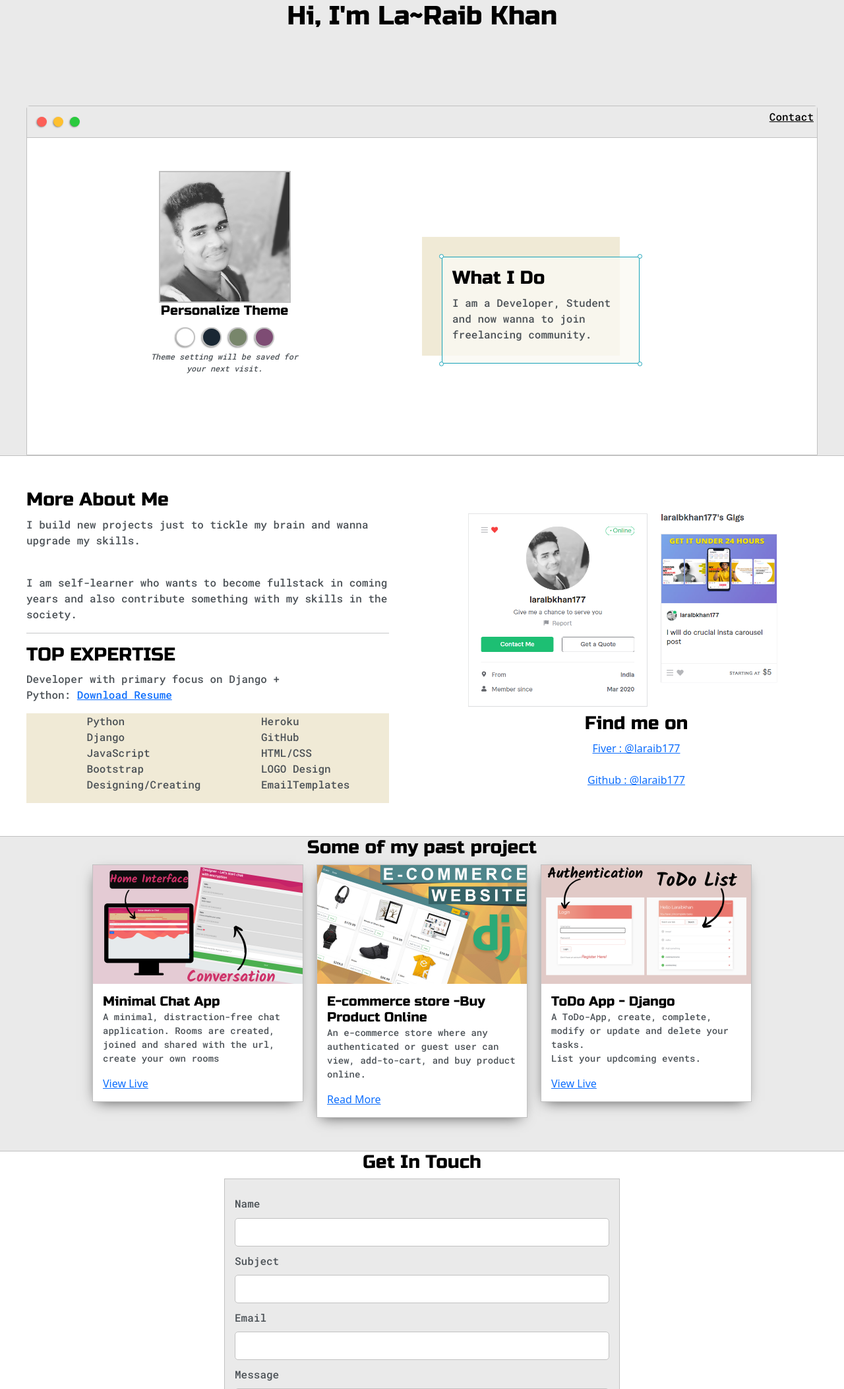
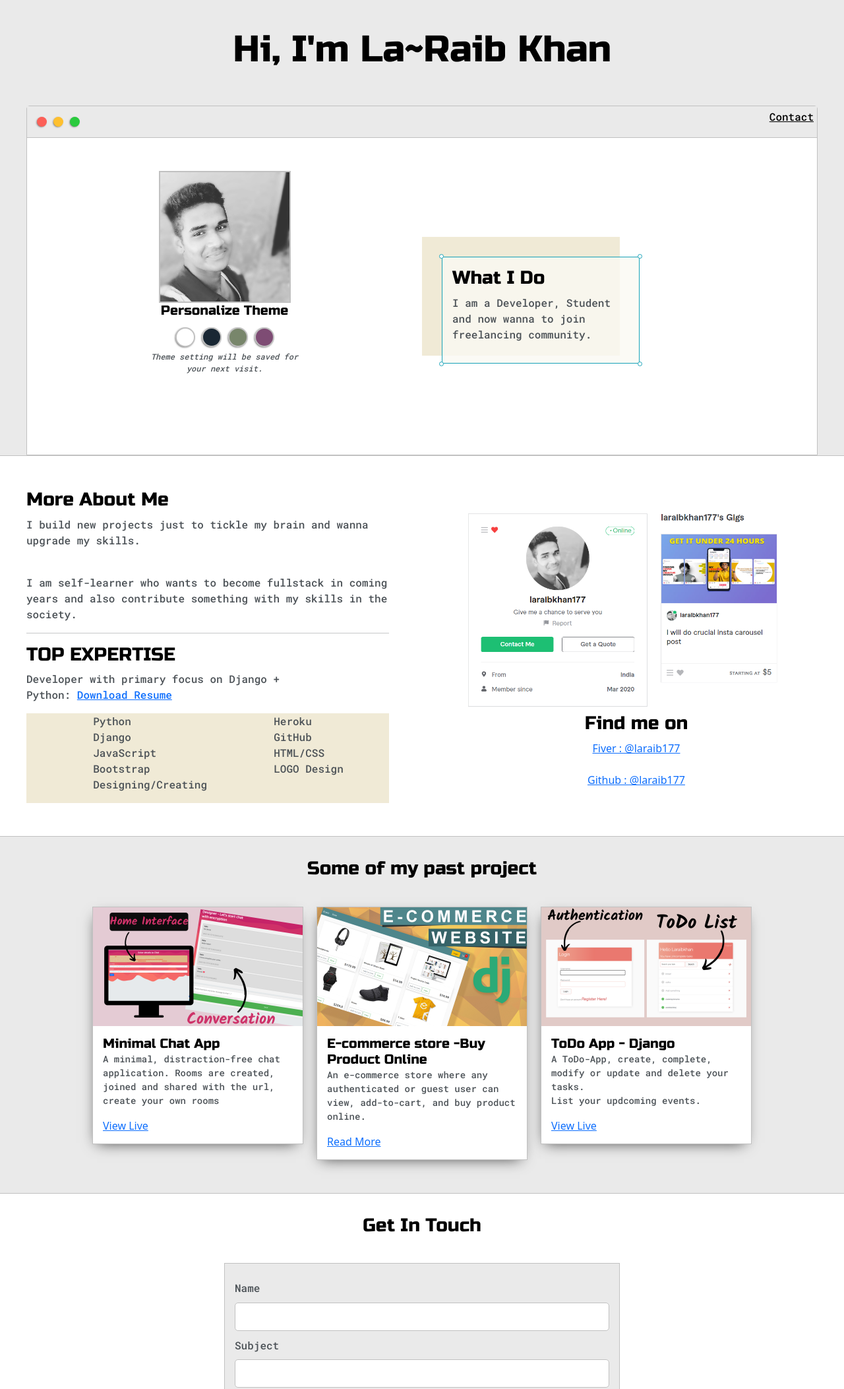
Before and after one commit to codewithgulam/rabsfolio, a Django app: page / in a window 1280 px wide. Shown: the top 2105 px of the page at 66% size. Run offline with Django 3.2, Linux system fonts and the light colour scheme.

Commit message:
introline

```diff
--- a/portfolio/settings.py
+++ b/portfolio/settings.py
@@ -44,7 +44,7 @@ INSTALLED_APPS = [
 MIDDLEWARE = [
     'django.middleware.security.SecurityMiddleware',
 
- "whitenoise.middleware.WhiteNoiseMiddleware",
+    "whitenoise.middleware.WhiteNoiseMiddleware",
 
     'django.contrib.sessions.middleware.SessionMiddleware',
     'django.middleware.common.CommonMiddleware',
@@ -134,8 +134,6 @@ MEDIA_URL = '/images/'
 MEDIA_ROOT = os.path.join(BASE_DIR, 'static/images')
 
 
-
-
 # Default primary key field type
 # https://docs.djangoproject.com/en/3.2/ref/settings/#default-auto-field
 
@@ -146,5 +144,5 @@ DEFAULT_AUTO_FIELD = 'django.db.models.BigAutoField'
 EMAIL_USE_TLS = True
 EMAIL_HOST = 'smtp.gmail.com'
 EMAIL_HOST_USER = 'mohdlaraibkhan321@gmail.com'
-EMAIL_HOST_PASSWORD ='lpdftdjgwqzpxuso'
+EMAIL_HOST_PASSWORD = 'lpdftdjgwqzpxuso'
 EMAIL_PORT = 587
--- a/portfolioapp/templates/portfolioapp/index.html
+++ b/portfolioapp/templates/portfolioapp/index.html
@@ -1,6 +1,7 @@
 <!DOCTYPE html>
 <html lang="en">
 {% load static %}
+
 <head>
     <meta charset="UTF-8">
     <meta http-equiv="X-UA-Compatible" content="IE=edge">
@@ -20,8 +21,8 @@
 </head>
 
 <body>
-    {% for message in messages %}
-        {% comment %} <div class="alert alert-success {{ message.tags }} alert-dismissible fade show" role="alert">
+    {% for message in messages %} {% comment %}
+    <div class="alert alert-success {{ message.tags }} alert-dismissible fade show" role="alert">
         <strong>Message:</strong> {{ message }}
         <button type="button" class="btn-close" data-dismiss="alert" aria-label="Close">
       </button>
@@ -37,7 +38,10 @@
     <section class="s1">
         <div class="main-container">
             <div class="greeting-wrapper">
-                <h1> Hi, I'm La~Raib Khan</h1>
+                <h1 id="intro" style="font-size:56px;
+                display: flex;
+                align-items: center;
+                justify-content: center;"> Hi, I'm La~Raib Khan</h1>
             </div>
             <div class="intro-wrapper">
                 <div class="nav-wrapper">
@@ -110,7 +114,6 @@
                             <li>GitHub</li>
                             <li>HTML/CSS</li>
                             <li>LOGO Design</li>
-                            <li>EmailTemplates</li>
                         </ul>
                     </div>
 
@@ -130,7 +133,7 @@
     </section>
     <section class="s1">
         <div class="main-container">
-            <h3 style="text-align: center;">Some of my past project</h3>
+            <h3 style="text-align: center; padding: 32px;">Some of my past project</h3>
             <div class="post-wrapper">
 
                 <div>
@@ -175,10 +178,10 @@
     </section>
     <section class="s2">
         <div class="main-container">
-            <h3 style="text-align: center;">Get In Touch</h3>
+            <h3 style="text-align: center; padding: 32px;">Get In Touch</h3>
             <form id="contact-form" method="get" action="contact">
                 <label for="">Name</label>
-                <input class="input-field" type="text" name="name"  required>
+                <input class="input-field" type="text" name="name" required>
                 <label for="">Subject</label>
                 <input class="input-field" type="text" name="subject" required>
                 <label for="">Email</label>
@@ -193,7 +196,7 @@
         </div>
     </section>
 
-    <script >
+    <script>
         console.log('kam kar rhi hai')
         let themeStyle = localStorage.getItem('themeStyle')
         if (themeStyle == null) {
--- a/static/css/resp.css
+++ b/static/css/resp.css
@@ -13,3 +13,12 @@
         justify-content: center;
     }
 }
+
+@media screen and (max-width:300px) {
+    #preview {
+        width: 250px;
+    }
+    .main-container {
+        background-color: red;
+    }
+}
```
Lines whose indentation alone changed are shown as unchanged.
